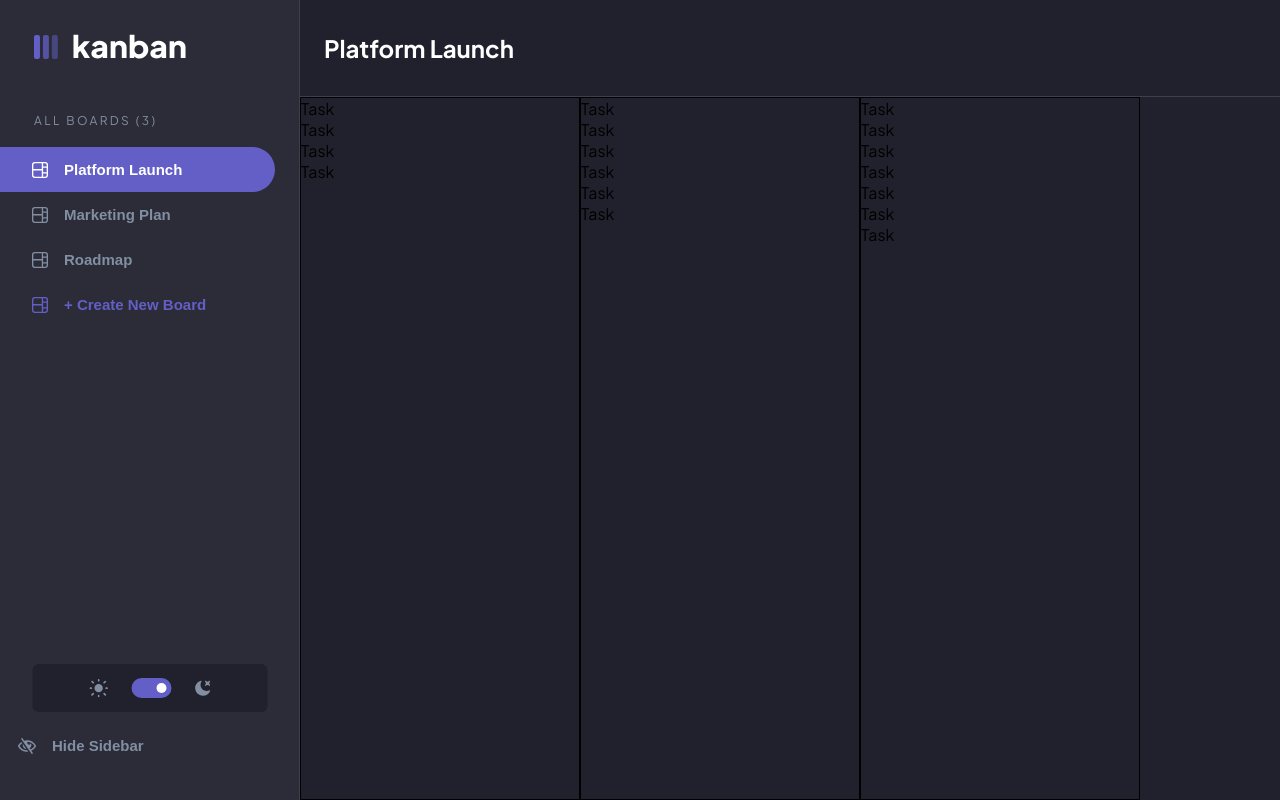
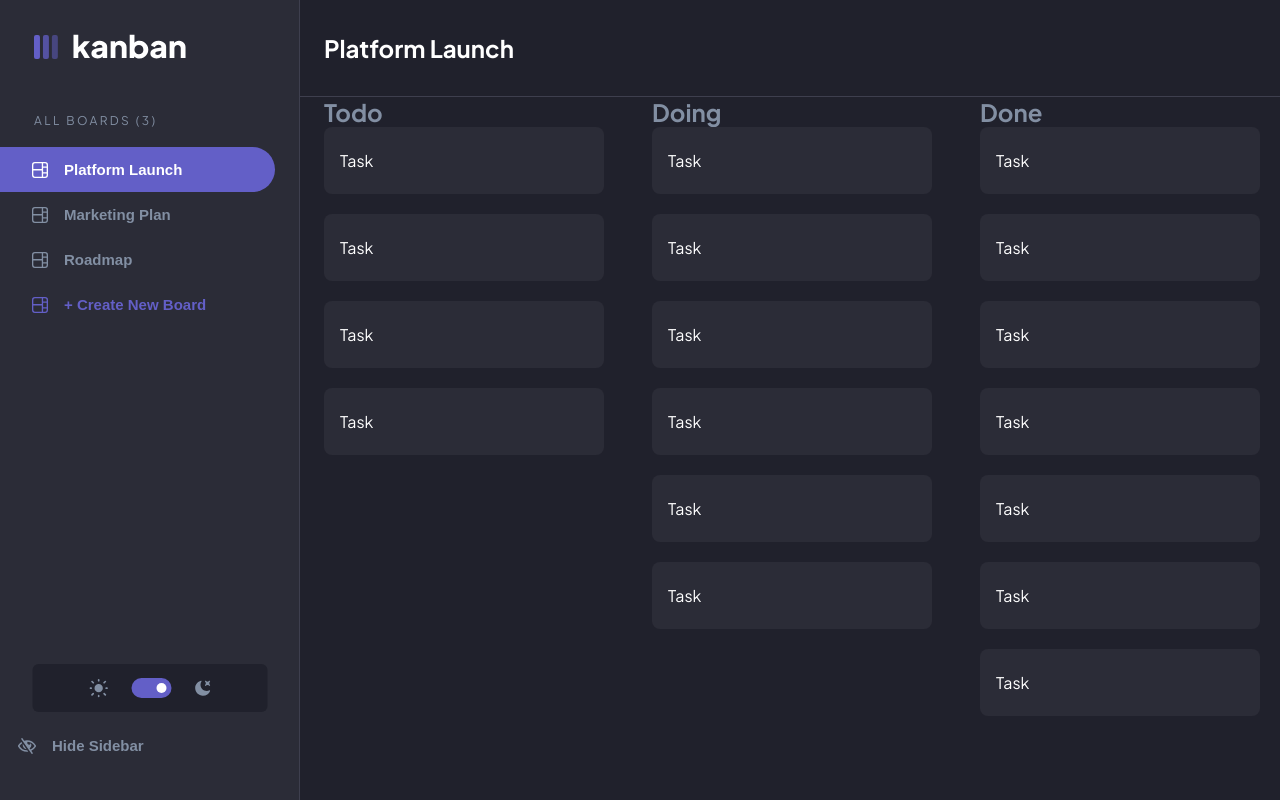
Before and after one commit to LordCail1/kanban-task-management, a React (Vite) app: page / in a window 1280 px wide. Built offline with nearby package versions, Linux system fonts and the light colour scheme.

Commit message:
worked on css for the Main window

```diff
--- a/src/components/Column/Column.styled.tsx
+++ b/src/components/Column/Column.styled.tsx
@@ -5,9 +5,9 @@ const StyledColumn = styled.div`
     height: 100%;
     display: flex;
     min-width: 280px;
-    border: 1px solid black;
     display: flex;
     flex-direction: column;
+    margin: 0 24px;
 `
 
 export default StyledColumn
--- a/src/components/Column/Column.tsx
+++ b/src/components/Column/Column.tsx
@@ -1,32 +1,28 @@
 import { useAppSelector } from "../../hooks/redux/reduxHooks"
 import Task from "../Task/Task"
 import StyledColumn from "./Column.styled"
+import ColumnTitle from "./ColumnTitle"
 
 const Column = ({ id }: { id: string }) => {
-
-  const thisColumn = useAppSelector(state => state.columnsSlice.value.columns.find(column => column.id === id))
-  const allTasks = useAppSelector(state => state.tasksSlice.value.tasks)
+	const thisColumn = useAppSelector((state) =>
+		state.columnsSlice.value.columns.find((column) => column.id === id)
+	)
+	const allTasks = useAppSelector((state) => state.tasksSlice.value.tasks)
 	const thisColumnTasks: Task[] = []
 
-
-
 	if (thisColumn) {
-    allTasks.forEach(task => {
-      thisColumn.tasks.forEach(currentColumnTask => {
+		allTasks.forEach((task) => {
+			thisColumn.tasks.forEach((currentColumnTask) => {
 				if (currentColumnTask === task.id) thisColumnTasks.push(task)
 			})
 		})
 	}
 
-  console.log(thisColumnTasks)
-
-
-
-
 	return (
 		<StyledColumn>
-      {thisColumnTasks.map(task => (
-        <Task key={task.id}/>
+			<ColumnTitle name={thisColumn?.name}/>
+			{thisColumnTasks.map((task) => (
+				<Task key={task.id} />
 			))}
 		</StyledColumn>
 	)
--- /dev/null
+++ b/src/components/Column/ColumnTitle.styled.tsx
@@ -0,0 +1,8 @@
+import styled from "styled-components"
+
+const StyledColumnTitle = styled.h2`
+	color: ${({ theme }) => theme.colors.medium_grey};
+
+`
+
+export default StyledColumnTitle
--- /dev/null
+++ b/src/components/Column/ColumnTitle.tsx
@@ -0,0 +1,7 @@
+import StyledColumnTitle from "./ColumnTitle.styled"
+
+const ColumnTitle = ({ name }: { name: string | undefined }) => {
+	return <StyledColumnTitle>{name}</StyledColumnTitle>
+}
+
+export default ColumnTitle
--- a/src/components/Task/Task.styled.tsx
+++ b/src/components/Task/Task.styled.tsx
@@ -2,8 +2,12 @@ import styled from "styled-components";
 
 
 const StyledTask = styled.div`
-
-
+    background-color: ${({theme}) => theme.colors.dark_grey};
+    border-radius: 8px;
+    color: ${({theme}) => theme.colors.white};
+    cursor: pointer;
+    margin-bottom: 20px;
+    padding: 23px 16px;
 `
 
 export default StyledTask
```
Lines whose indentation alone changed are shown as unchanged.
